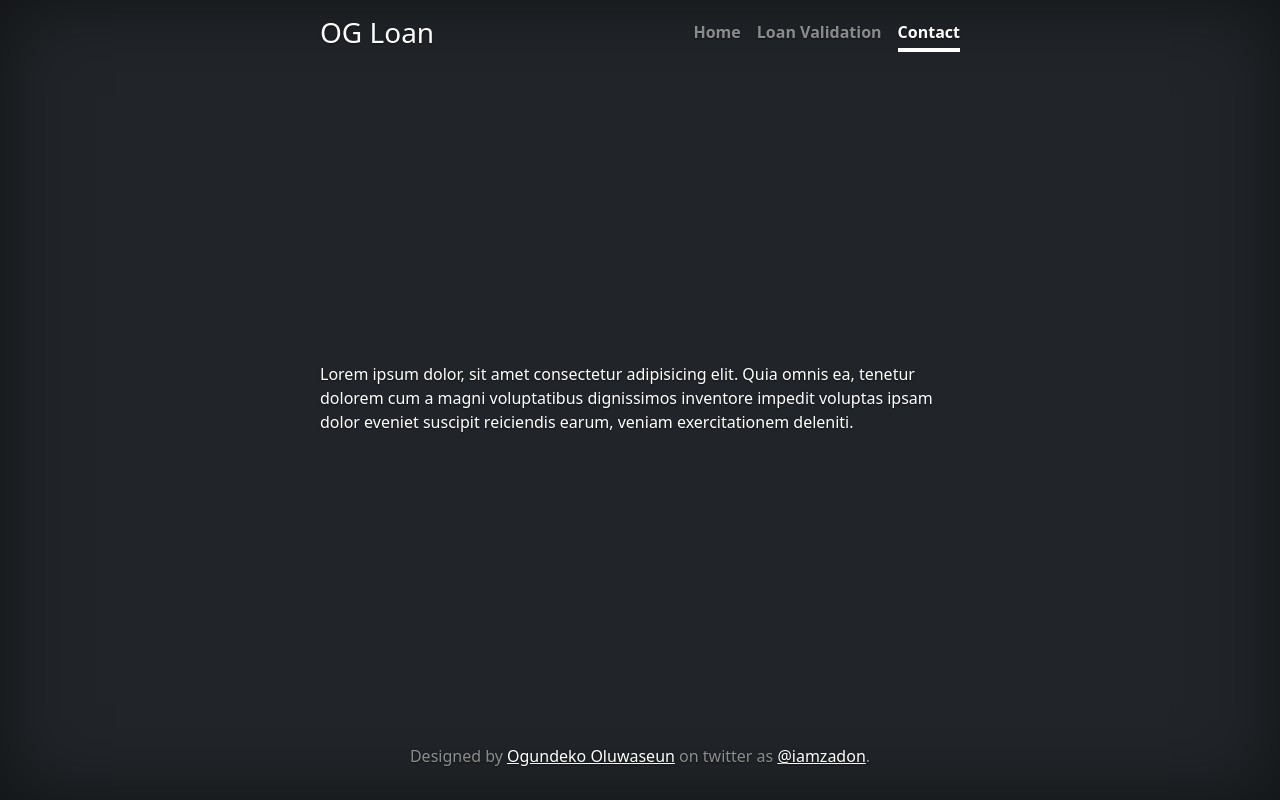
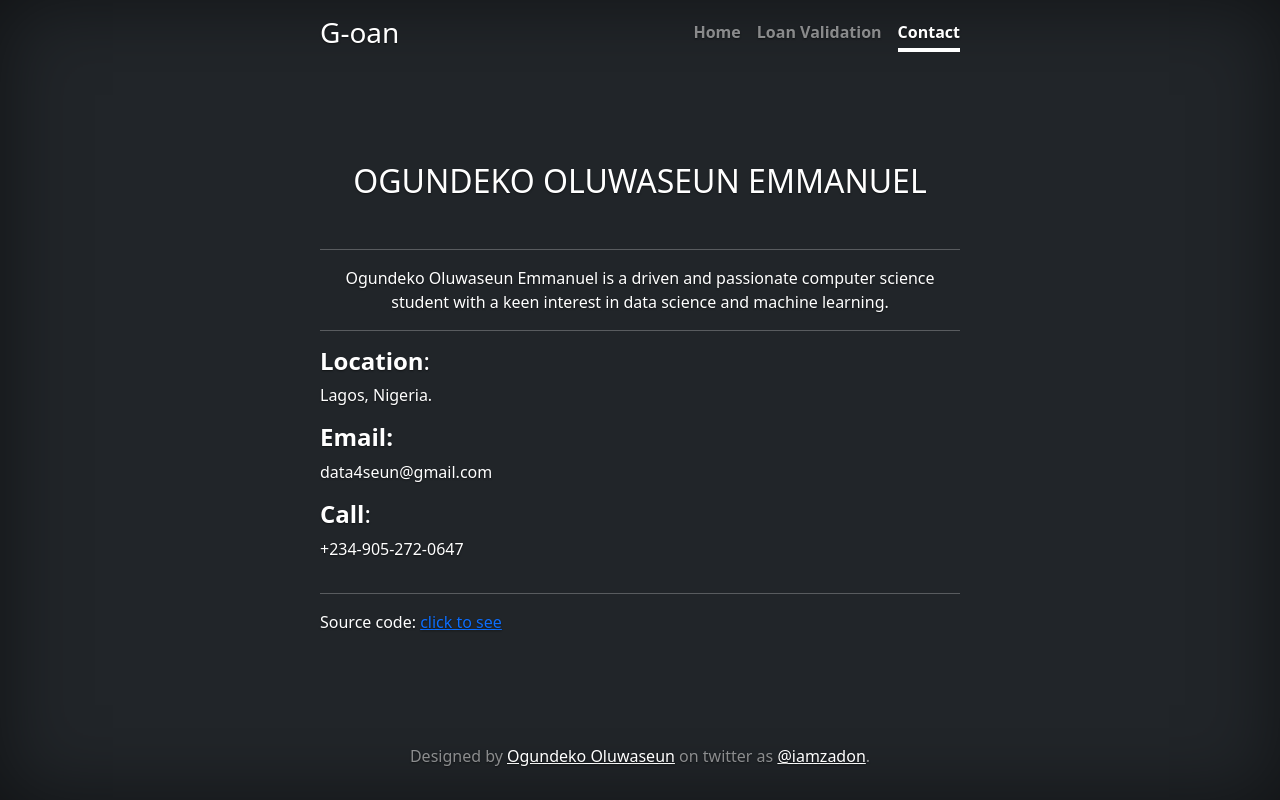
Before and after one commit to iamunik/Loan-validation, a Flask app: page /contact in a window 1280 px wide. Run offline with Flask 3, Linux system fonts and the light colour scheme; parts of the project's set-up code (start-up, migrations or seed data) failed here and were passed over; some libraries are stand-ins or nearby versions.

Commit message:
Corrected code

```diff
--- a/templates/contact.html
+++ b/templates/contact.html
@@ -6,10 +6,7 @@
   <meta name="viewport" content="width=device-width, initial-scale=1">
 
 
-  <title>OG Loan</title>
-
-  <!-- <link rel="stylesheet" type="text/css" href="/static/css/style.css">
-  <link rel="stylesheet" type="text/css" href="/static/css/bootstrap.min.css"> -->
+  <title>G-OAN: Your Loan partner</title>
 
   <link rel="stylesheet" type="text/css" href= "{{ url_for('static', filename='css/style.css') }}">
   <link rel="stylesheet" type="text/css" href= "{{ url_for('static', filename='css/bootstrap.min.css') }}">
@@ -21,14 +18,8 @@
   <div class="cover-container d-flex w-100 h-100 p-3 mx-auto flex-column">
     <header class="mb-auto text-center">
       <div>
-        <h3 class="float-md-start mb-0">OG Loan</h3>
+        <h3 class="float-md-start mb-0">G-oan</h3>
         <nav class="nav nav-masthead justify-content-center float-md-end">
-
-          <!-- <a class="nav-link fw-bold py-1 px-0" aria-current="page" href="index.html">Home</a>
-          <a class="nav-link fw-bold py-1 px-0" href="selection.html">Loan Validation</a>
-          <a class="nav-link fw-bold py-1 px-0 active" href="">Contact</a> -->
-
-
           <a class="nav-link fw-bold py-1 px-0" aria-current="page" href="{{ url_for('home')}}">Home</a>
           <a class="nav-link fw-bold py-1 px-0" href="{{ url_for('selection')}}">Loan Validation</a>
           <a class="nav-link fw-bold py-1 px-0 active" href="">Contact</a>
@@ -36,9 +27,41 @@
       </div>
     </header>
 
-    <main>
-      Lorem ipsum dolor, sit amet consectetur adipisicing elit. Quia omnis ea, tenetur dolorem cum a magni voluptatibus dignissimos inventore impedit voluptas ipsam dolor eveniet suscipit reiciendis earum, veniam exercitationem deleniti.
+    <main class="text-center">
+      <h2>OGUNDEKO OLUWASEUN EMMANUEL</h2><br><hr>
+      Ogundeko Oluwaseun Emmanuel is a driven and passionate computer science student with a keen interest in data science and machine learning.
     </main>
+    <section>
+      <hr>
+    </section>
+    <section>
+      <div class="info-container align-items-center justify-content-center">
+        <div class="info-item d-flex">
+          <div>
+            <h4><b>Location</b>:</h4>
+            <p>Lagos, Nigeria.</p>
+          </div>
+        </div><!-- End Info Item -->
+
+        <div class="info-item d-flex">
+          <div>
+            <h4><b>Email:</b></h4>
+            <p>data4seun@gmail.com</p>
+          </div>
+        </div><!-- End Info Item -->
+
+        <div class="info-item d-flex">
+          <div>
+            <h4><b>Call</b>:</h4>
+            <p>+234-905-272-0647</p>
+          </div>
+        </div><!-- End Info Item -->
+      </div>
+    </section>
+    <hr>
+    <section>
+      Source code: <a href="github">click to see</a>
+    </section>
 
     <footer class="mt-auto text-white-50 text-center">
       <p>Designed by <a href="https://oluwaseun-ogundeko.netlify.app/" class="text-white">Ogundeko Oluwaseun</a> on
```
